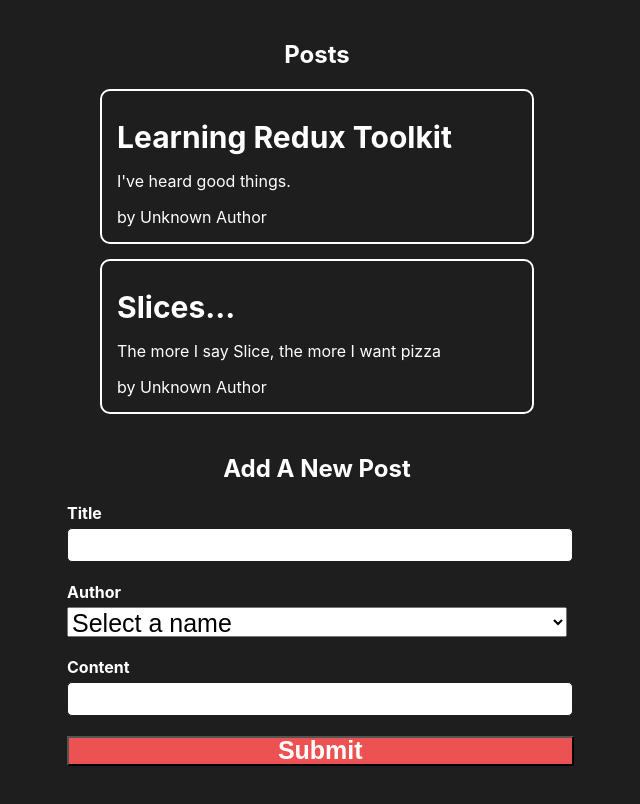
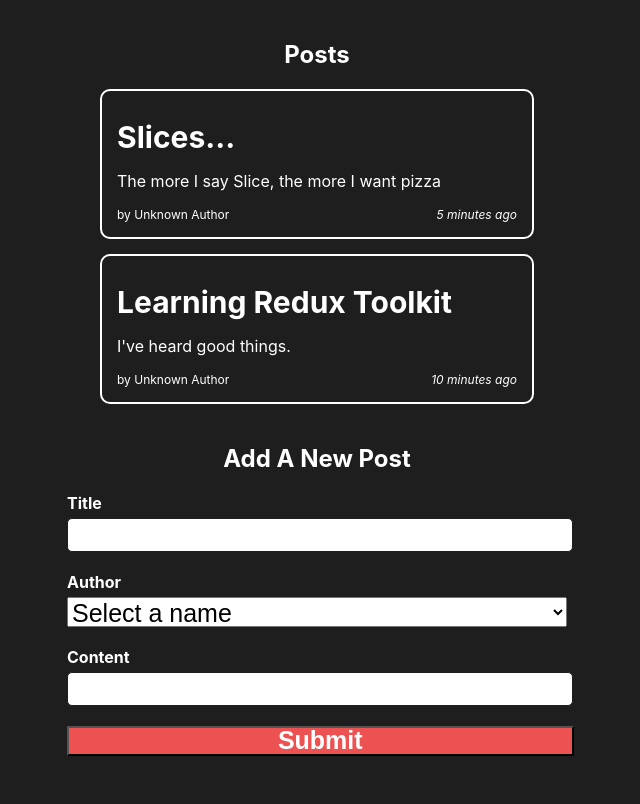
Before and after one commit to tagbochinedu/Bulletin-Board, a React (Create React App) app: page / in a window 1280 px wide. Shown: the top 804 px of the page, without its empty margins (323-963 px from the left). Built offline with nearby package versions, Linux system fonts and the light colour scheme.

Commit message:
new commit for timestamp

```diff
--- a/package.json
+++ b/package.json
@@ -7,6 +7,7 @@
     "@testing-library/jest-dom": "^5.16.5",
     "@testing-library/react": "^13.4.0",
     "@testing-library/user-event": "^13.5.0",
+    "date-fns": "^2.29.3",
     "react": "^18.2.0",
     "react-dom": "^18.2.0",
     "react-redux": "^8.0.5",
--- a/src/Features/Post/AddPostForm.js
+++ b/src/Features/Post/AddPostForm.js
@@ -1,14 +1,12 @@
 import { useState } from "react";
 import { useDispatch, useSelector } from "react-redux";
 import { postAdd } from "./postSlice";
-import { selectAllPosts } from "./postSlice";
 import { selectAllUsers } from "../Users/userSlice";
 
 const AddPostForm = () => {
   const [title, setTitle] = useState("");
   const [content, setContent] = useState("");
   const [userId, setUserId] = useState("");
-  const posts = useSelector(selectAllPosts);
   const users = useSelector(selectAllUsers);
   const dispatch = useDispatch();
 
--- a/src/Features/Post/PostList.js
+++ b/src/Features/Post/PostList.js
@@ -1,21 +1,36 @@
 import { useSelector } from "react-redux";
 import { selectAllPosts } from "./postSlice";
 import { selectAllUsers } from "../Users/userSlice";
+import { parseISO, formatDistanceToNow } from "date-fns";
 
 const PostList = () => {
   const posts = useSelector(selectAllPosts);
   const users = useSelector(selectAllUsers);
 
+  const TimeStamp = (time) => {
+    let timeAgo = "";
+    const date = parseISO(time);
+    const timePeriod = formatDistanceToNow(date);
+    timeAgo = `${timePeriod} ago`;
+    return timeAgo;
+  };
+  const orderedPosts = posts.slice().sort((a,b)=>b.date.localeCompare(a.date))
+
   return (
     <section>
       <h2>Posts</h2>
-      {posts.map((post) => {
+      {orderedPosts.map((post) => {
         const user = users.find((user) => user.name === post.userId);
         return (
           <article key={post.id} className="post">
             <h3>{post.title}</h3>
             <p>{post.content.substring(0, 100)}</p>
-            <span>by {user ? post.userId : "Unknown Author"}</span>
+            <div>
+              <span>by {user ? post.userId : "Unknown Author"}</span>
+              <span>
+                &nbsp;<i>{TimeStamp(post.date)}</i>
+              </span>
+            </div>
           </article>
         );
       })}
--- a/src/Features/Post/postSlice.js
+++ b/src/Features/Post/postSlice.js
@@ -1,16 +1,18 @@
 import { createSlice, nanoid } from "@reduxjs/toolkit";
-
+import { sub } from "date-fns";
 
 const initialState = [
   {
     id: "1",
     title: "Learning Redux Toolkit",
     content: "I've heard good things.",
+    date: sub(new Date(), { minutes: 10 }).toISOString(),
   },
   {
     id: "2",
     title: "Slices...",
     content: "The more I say Slice, the more I want pizza",
+    date: sub(new Date(), { minutes: 5 }).toISOString(),
   },
 ];
 //This is a method which accepts an initial state, an object of reducer functions, and a "slice name", and automatically generates action creators and action types that correspond to the reducers and state
@@ -26,10 +28,14 @@
       prepare(body) {
         return {
           payload: {
-            id: nanoid(), title: body.title, content:body.content, userId:body.userId
-          }
-        }
-      }
+            id: nanoid(),
+            title: body.title,
+            content: body.content,
+            date: new Date().toISOString(),
+            userId: body.userId,
+          },
+        };
+      },
     },
   },
 });
--- a/src/index.css
+++ b/src/index.css
@@ -28,6 +28,10 @@
 section h2 {
   text-align: center;
 }
+.post div {
+  display: flex;
+  justify-content: space-between;
+}
 
 .post {
   border: 2px solid white;
@@ -40,6 +44,10 @@
   font-size: 30px;
   margin: 13px auto;
 }
+.post span {
+  font-size: 12px;
+}
+
 
 /*AddPostForm Styling*/
 .form-container {
```
Also changed, not shown: 1 other file (tests, documents, lock files or other folders).
